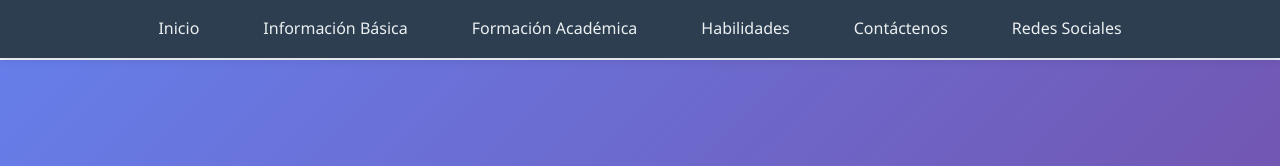
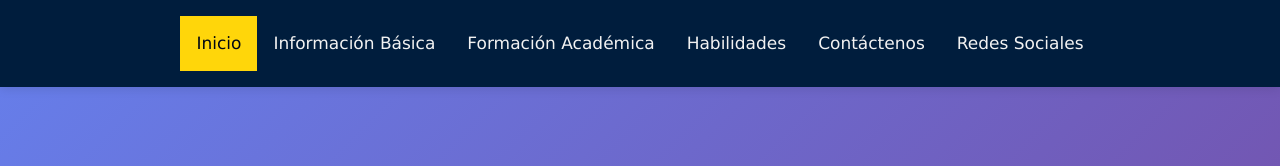
Before and after one commit to shinobi12shop/tarea1, a plain HTML site: page index.html in a window 1280 px wide. Shown: the top 166 px of the page. Drawn offline with Linux system fonts and the light colour scheme.

Commit message:
Update estilos.css

```diff
--- a/estilos.css
+++ b/estilos.css
@@ -14,13 +14,14 @@ body {
 
 /* Navegación */
 nav {
-  background: #2c3e50;
+  background: #001d3d;
   padding: 1rem 0;
   position: fixed;
   top: 0;
   width: 100%;
   z-index: 1000;
   box-shadow: 0 2px 10px rgba(0, 0, 0, 0.1);
+  overflow: hidden;
 }
 
 nav ul {
@@ -34,21 +35,31 @@ nav ul {
 }
 
 nav li {
-  margin: 0 1rem;
+  margin: 0;
 }
 
 nav a {
-  color: #ecf0f1;
+  font-family: "Lucida Sans", sans-serif;
+  float: left;
+  color: #f2f2f2;
+  text-align: center;
+  padding: 14px 16px;
   text-decoration: none;
+  font-size: 17px;
   font-weight: 500;
-  padding: 0.5rem 1rem;
-  border-radius: 5px;
+  border-radius: 0;
   transition: all 0.3s ease;
 }
 
 nav a:hover {
-  background: #3498db;
-  transform: translateY(-2px);
+  background-color: #ddd;
+  color: black;
+  transform: none;
+}
+
+nav a.active {
+  background-color: #ffd60a;
+  color: #000814;
 }
 
 /* Header */
```
